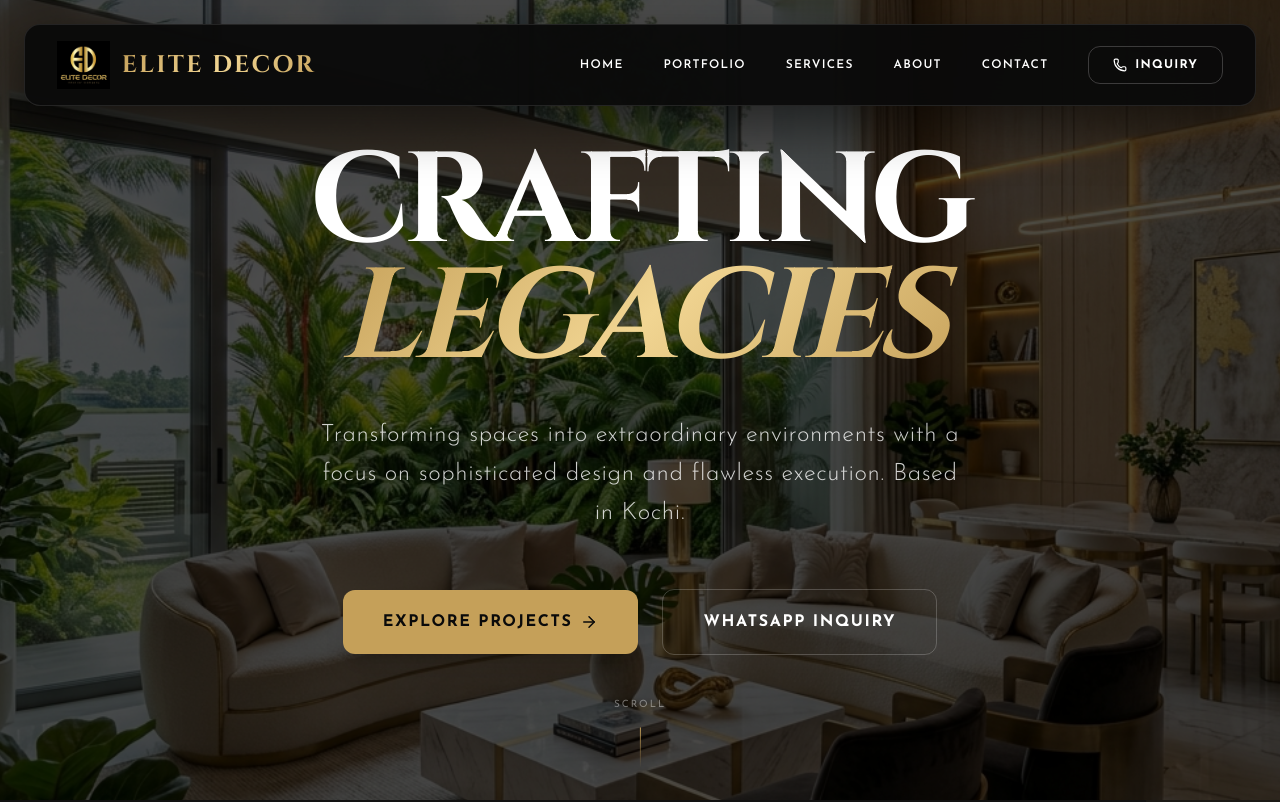
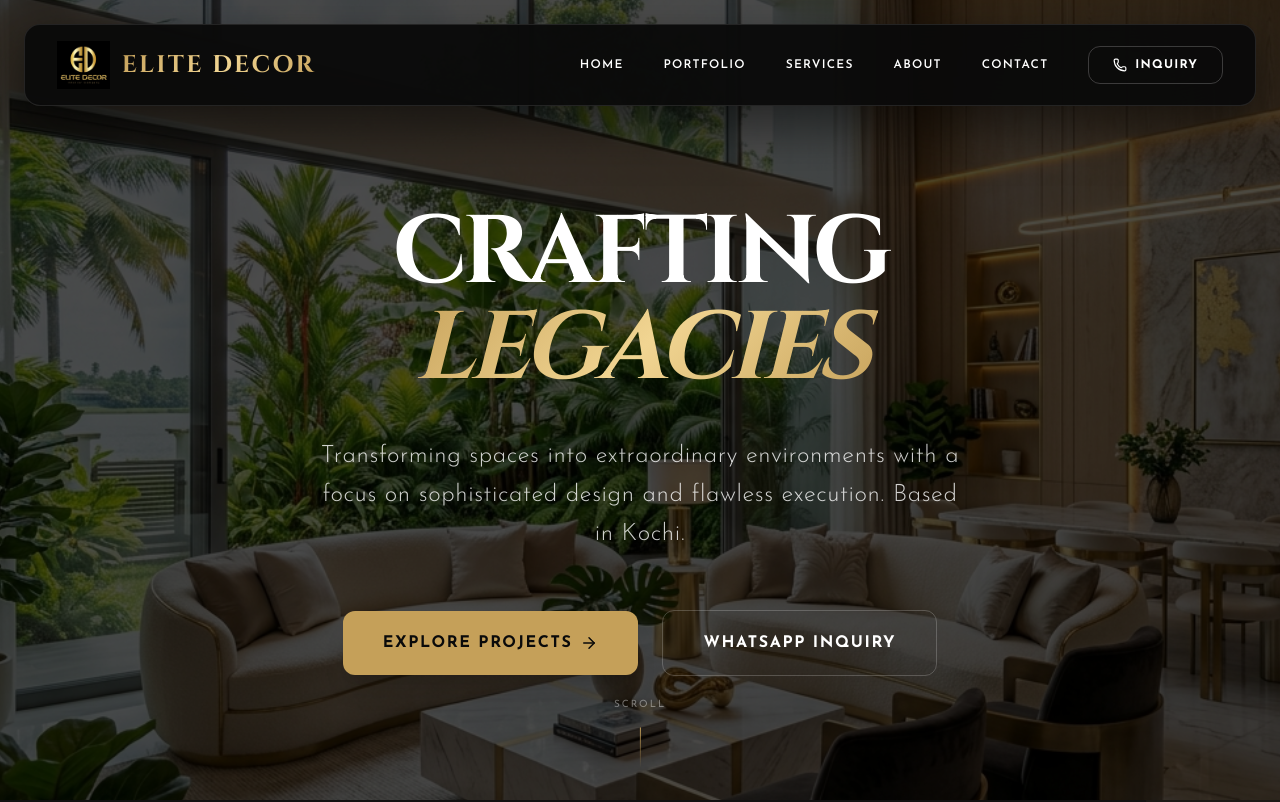
Before and after one commit to Roshan-RPN/Elite_decor, a Next.js app: page / in a window 1280 px wide. Shown: the top 802 px of the page. Built offline with nearby package versions, Linux system fonts and the light colour scheme.

Commit message:
Fix: Adjusted Hero title size and spacing to prevent Navbar overlap

```diff
--- a/src/app/page.tsx
+++ b/src/app/page.tsx
@@ -86,9 +86,9 @@ export default function HomePage() {
               initial={{ opacity: 0, y: 30 }}
               animate={{ opacity: 1, y: 0 }}
               transition={{ duration: 0.8, ease: "easeOut" }}
-              className="flex flex-col items-center"
+              className="flex flex-col items-center mt-12 md:mt-20"
             >
-              <h1 className="text-5xl md:text-8xl lg:text-9xl font-heading font-bold leading-[1.1] md:leading-[0.9] tracking-tighter text-white uppercase flex flex-col items-center">
+              <h1 className="text-5xl md:text-7xl lg:text-8xl font-heading font-bold leading-[1] md:leading-[1] tracking-tighter text-white uppercase flex flex-col items-center">
                 <motion.span
                   initial={{ opacity: 0, x: -30 }}
                   animate={{ opacity: 1, x: 0 }}
```
